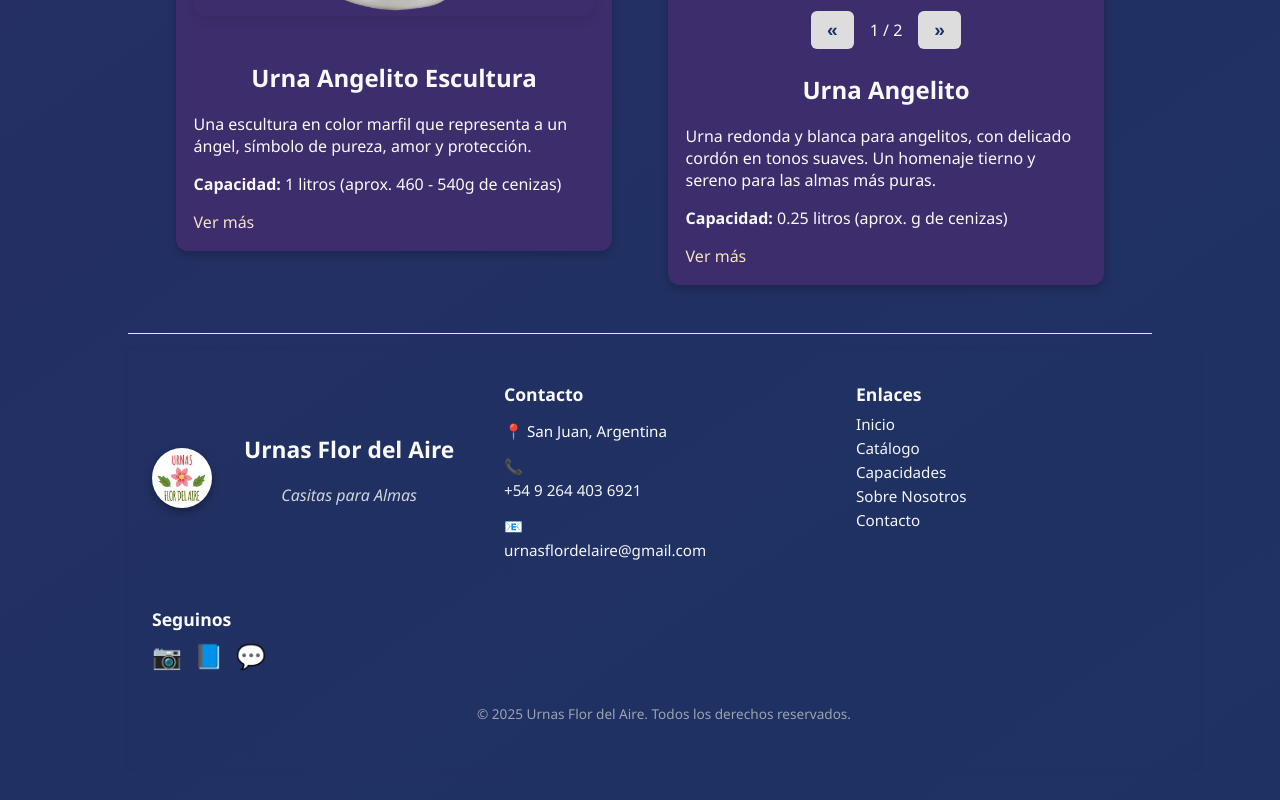
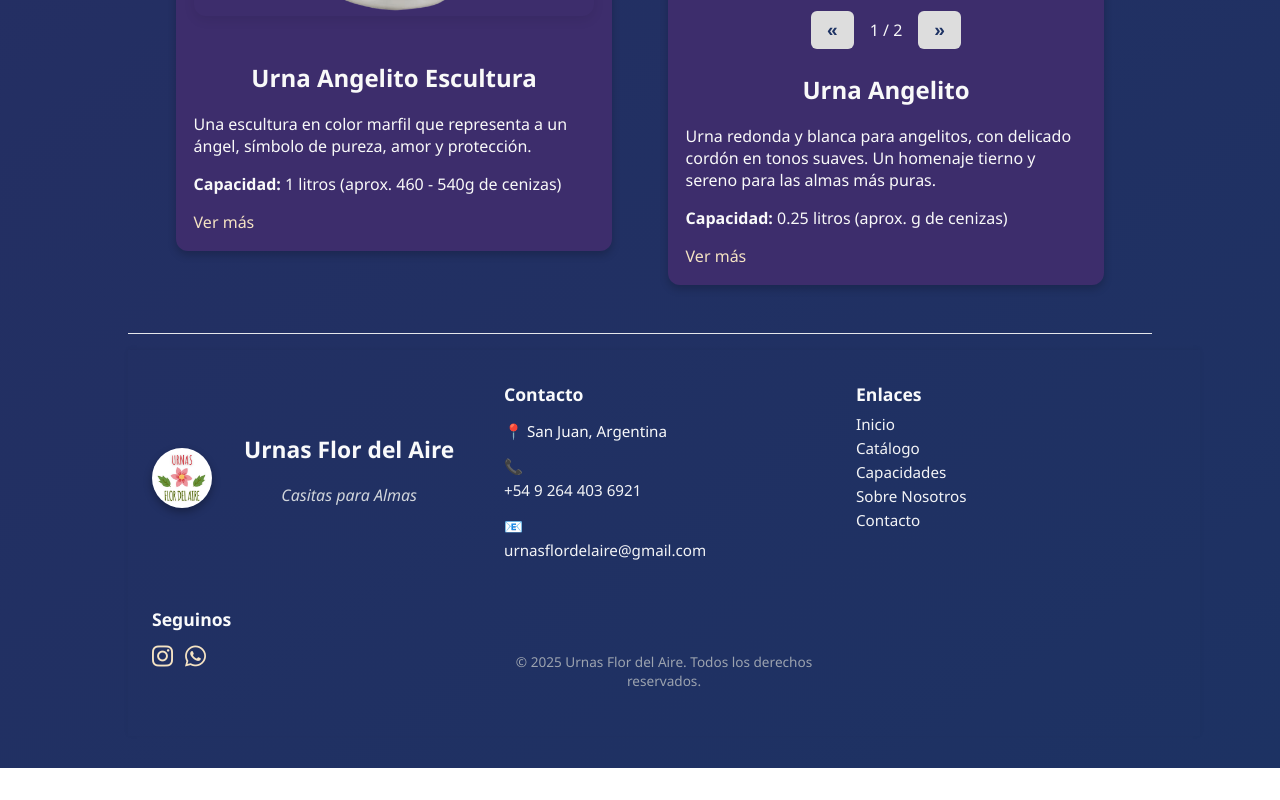
Before and after one commit to miguelkenny/urnasflordelaire, a SvelteKit app: page / in a window 1280 px wide. Shown: the part 7611-8411 px from the top of the page. After the commit the page ends 8379 px from the top, so only its background shows below. Built offline with nearby package versions, Linux system fonts and the light colour scheme.

Commit message:
Links de Footer

```diff
--- a/src/app.html
+++ b/src/app.html
@@ -3,6 +3,10 @@
   <head>
     <meta charset="utf-8" />
     <link rel="icon" href="%sveltekit.assets%/favicon.png" />
+    <link
+      rel="stylesheet"
+      href="https://cdnjs.cloudflare.com/ajax/libs/font-awesome/6.5.0/css/all.min.css"
+    />
     <meta name="viewport" content="width=device-width, initial-scale=1" />
     %sveltekit.head%
   </head>
--- a/src/components/Footer.svelte
+++ b/src/components/Footer.svelte
@@ -46,25 +46,24 @@
         <a
           href="https://www.instagram.com/urnasflordelaire/"
           target="_blank"
-          aria-label="Instagram">📷</a
+          aria-label="Instagram"
         >
+          <i class="fab fa-instagram"></i>
+        </a>
         <a
-          href="https://www.facebook.com/"
+          href="https://wa.me/5492644036921"
           target="_blank"
-          aria-label="Facebook">📘</a
+          aria-label="WhatsApp"
         >
-        <a
-          href="https://wa.me/5493510000000"
-          target="_blank"
-          aria-label="WhatsApp">💬</a
-        >
+          <i class="fab fa-whatsapp"></i>
+        </a>
       </div>
     </div>
-  </div>
 
-  <div class="footer-bottom">
-    <p>
-      &copy; {currentYear} Urnas Flor del Aire. Todos los derechos reservados.
-    </p>
+    <div class="footer-bottom">
+      <p>
+        &copy; {currentYear} Urnas Flor del Aire. Todos los derechos reservados.
+      </p>
+    </div>
   </div>
 </footer>
```
